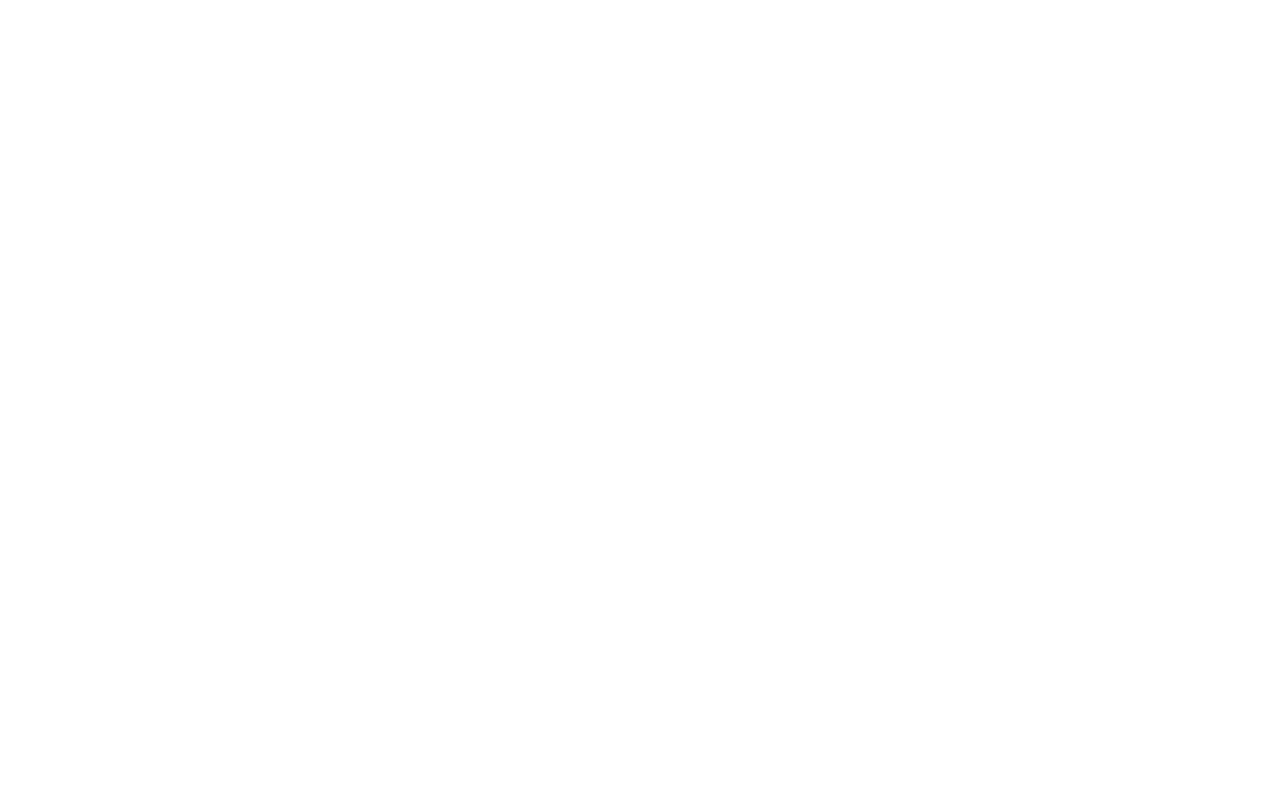
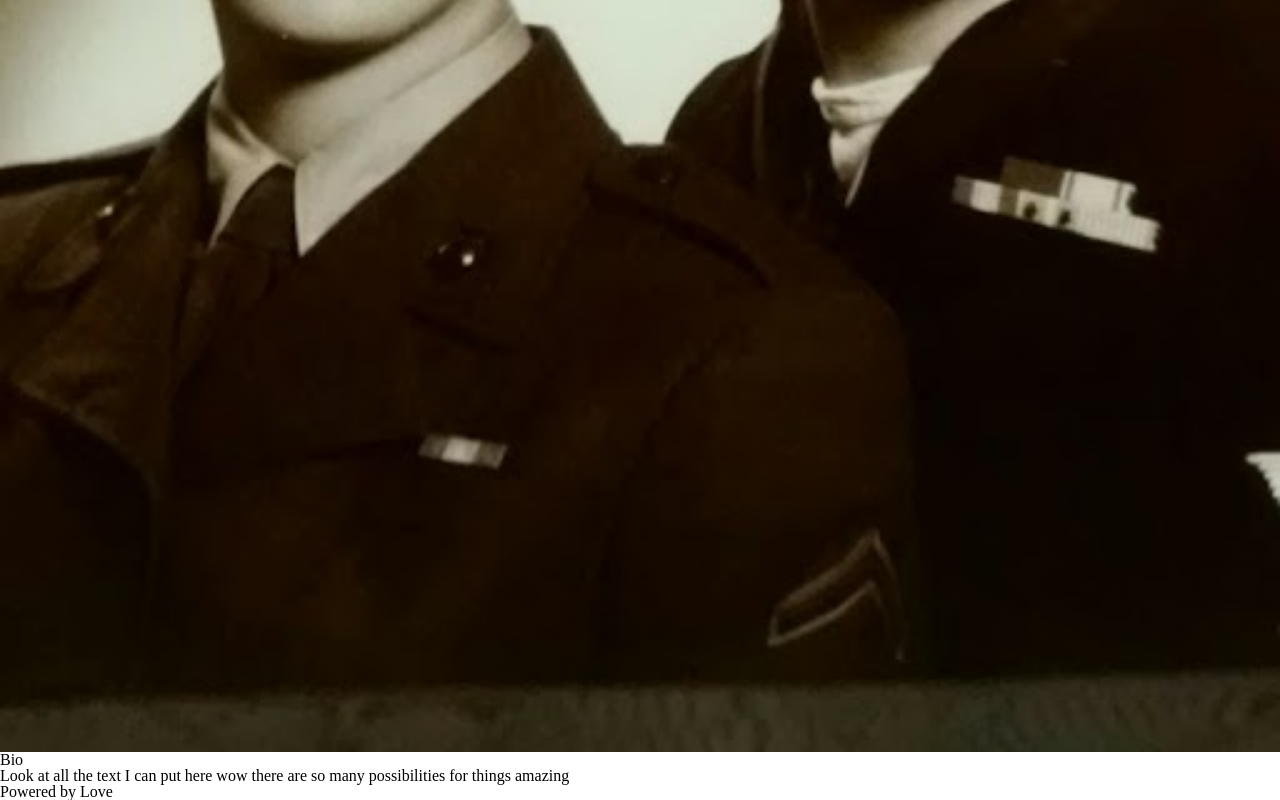
Before and after one commit to RandeeOrion/Grandpa, a Next.js app: page / in a window 1280 px wide. Shown: the part 1057-1857 px from the top of the page. Before the commit the page ends 800 px from the top, so only its background shows below. Built offline with nearby package versions, Linux system fonts and the light colour scheme.

Commit message:
basic reusable card set up

```diff
--- /dev/null
+++ b/components/Card.js
@@ -0,0 +1,20 @@
+export default function Card(props){
+  let { details } = props;
+
+  let styles = {
+    title: "font-bold py-4 px-2 text-xl",
+    body: "text-teal-800 px-2"
+  }
+
+  return(
+    <div className="bg-orange-200 w-1/2 h-80 overflow-hidden">
+
+      {details.title ? <h2 className={styles.title}>{details.title}</h2> : null}
+
+      {details.body ? <p className={styles.body}>{details.body}</p> : null}
+
+      {details.img ? details.img : null}
+
+    </div>
+  )
+}
--- a/pages/index.js
+++ b/pages/index.js
@@ -1,6 +1,10 @@
 import Head from 'next/head'
 import Header from '../components/Header'
+import Card from '../components/Card'
 import Footer from '../components/Footer'
+
+import Image from 'next/image';
+import GrandpaPic from '../public/img/grandpa.jpeg'
 
 export default function Home() {
   return (
@@ -14,13 +18,19 @@
       <header>
         <Header />
       </header>
-      <main>
 
-
-
-
-
-
+      <main className="flex">
+        <Card
+          details={{
+            img: <Image src={GrandpaPic} alt="Grandpa Pic" layout="responsive" />
+          }}
+          />
+        <Card
+          details={{
+            title: "Bio",
+            body: "Look at all the text I can put here wow there are so many possibilities for things amazing"
+          }}
+          />
       </main>
 
       <footer>
```
Also changed, not shown: public/img/grandpa.jpeg (added).
